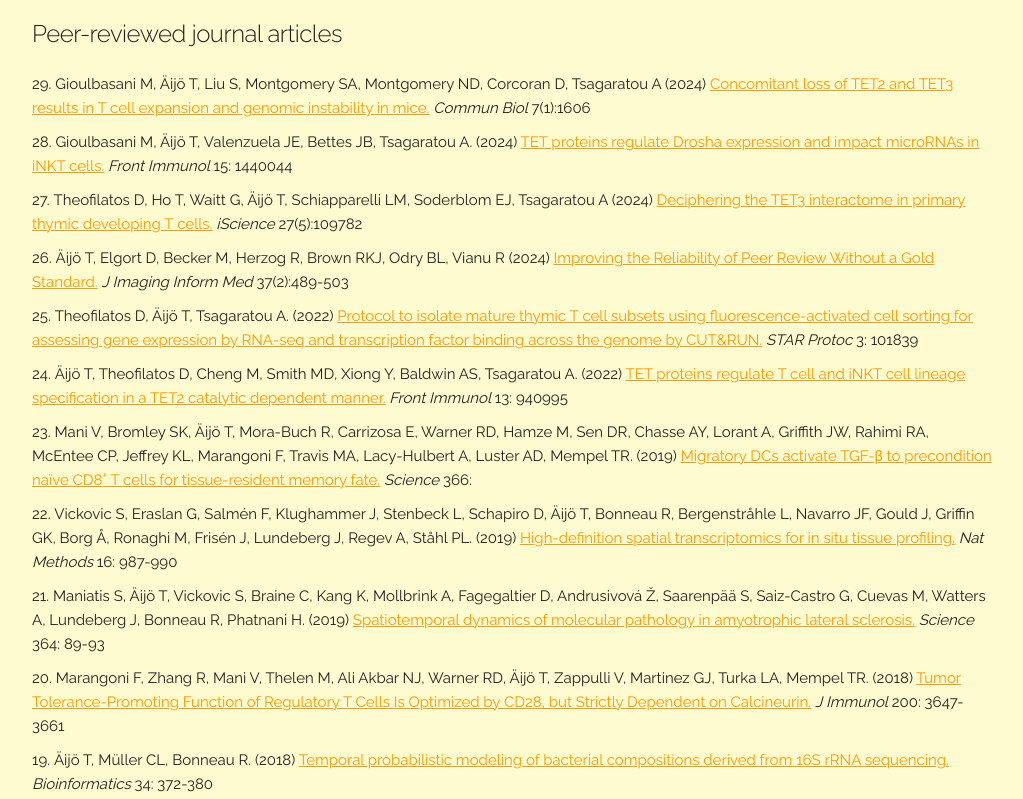
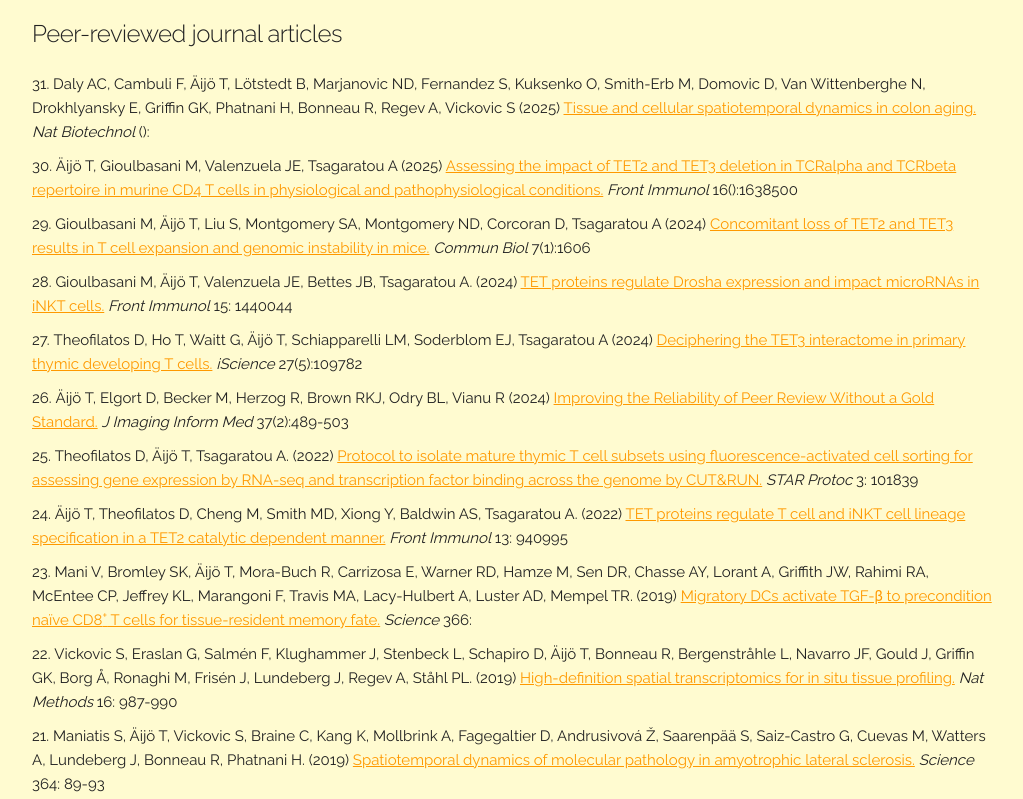
Before and after one commit to tare/homepage, a plain HTML site: page index.html in a window 1280 px wide. Shown: the part 1218-2017 px from the top of the page, without its empty margins (128-1151 px from the left). Drawn offline with nearby package versions, Linux system fonts and the light colour scheme; some icons are missing.

Commit message:
Add two publications

```diff
--- a/index.html
+++ b/index.html
@@ -310,6 +310,25 @@
           </div>
           <h5>Peer-reviewed journal articles</h5>
           <ol reversed>
+            <li>
+              Daly AC, Cambuli F, Äijö T, Lötstedt B, Marjanovic ND, Fernandez
+              S, Kuksenko O, Smith-Erb M, Domovic D, Van Wittenberghe N,
+              Drokhlyansky E, Griffin GK, Phatnani H, Bonneau R, Regev A,
+              Vickovic S (2025)
+              <a href="https://dx.doi.org/10.1038/s41587-025-02830-6"
+                >Tissue and cellular spatiotemporal dynamics in colon aging.</a
+              >
+              <em>Nat Biotechnol</em> ():
+            </li>
+            <li>
+              Äijö T, Gioulbasani M, Valenzuela JE, Tsagaratou A (2025)
+              <a href="https://dx.doi.org/10.3389/fimmu.2025.1638500"
+                >Assessing the impact of TET2 and TET3 deletion in TCRalpha and
+                TCRbeta repertoire in murine CD4 T cells in physiological and
+                pathophysiological conditions.</a
+              >
+              <em>Front Immunol</em> 16():1638500
+            </li>
             <li>
               Gioulbasani M, Äijö T, Liu S, Montgomery SA, Montgomery ND,
               Corcoran D, Tsagaratou A (2024)
@@ -644,7 +663,7 @@
         <div class="row">
           <div class="twelve columns">
             <p style="margin-top: 1rem; margin-bottom: 1rem">
-              <em>This page was last modified on 2025/03/01</em>
+              <em>This page was last modified on 2025/10/24</em>
             </p>
           </div>
         </div>
```
